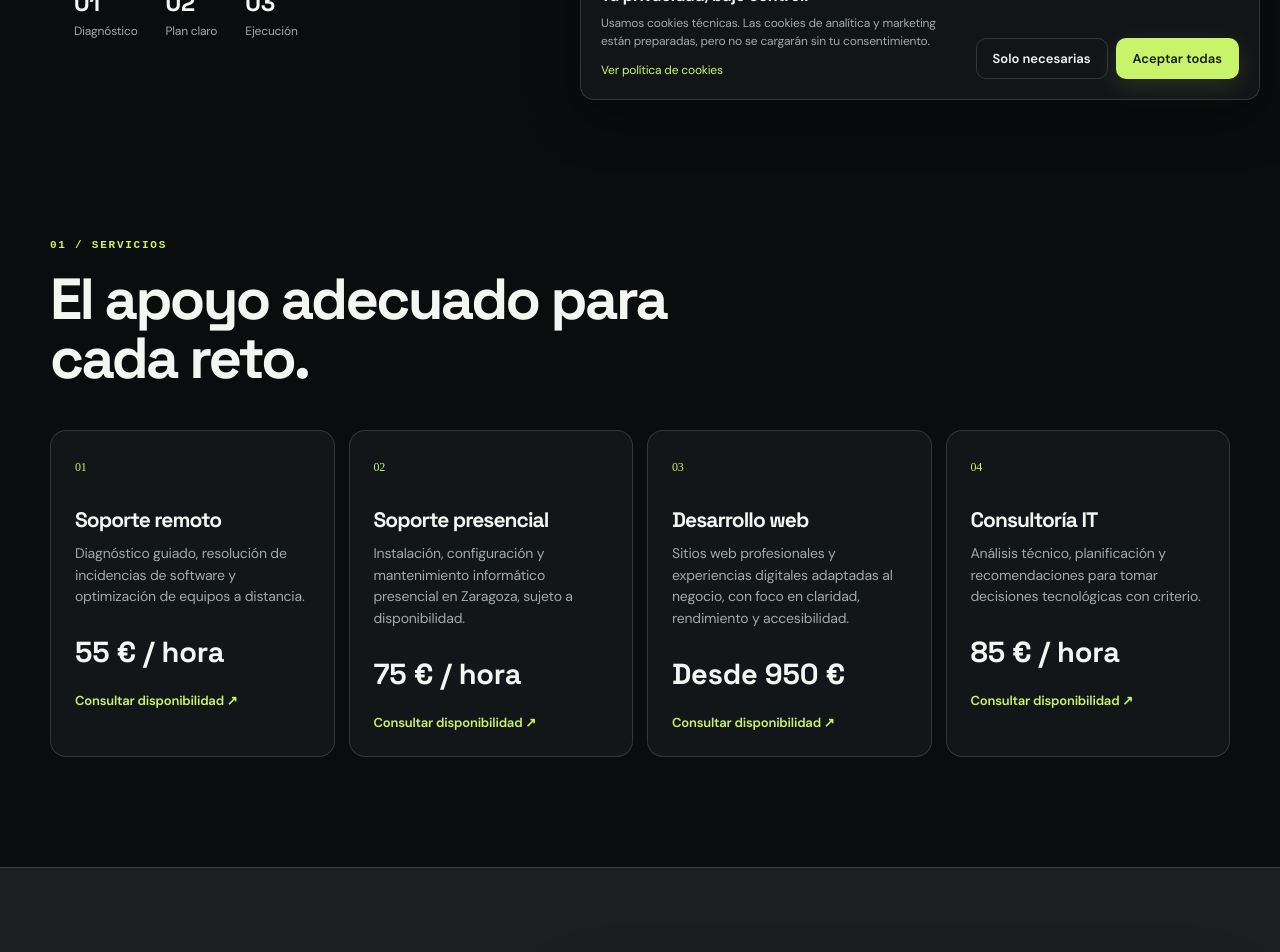
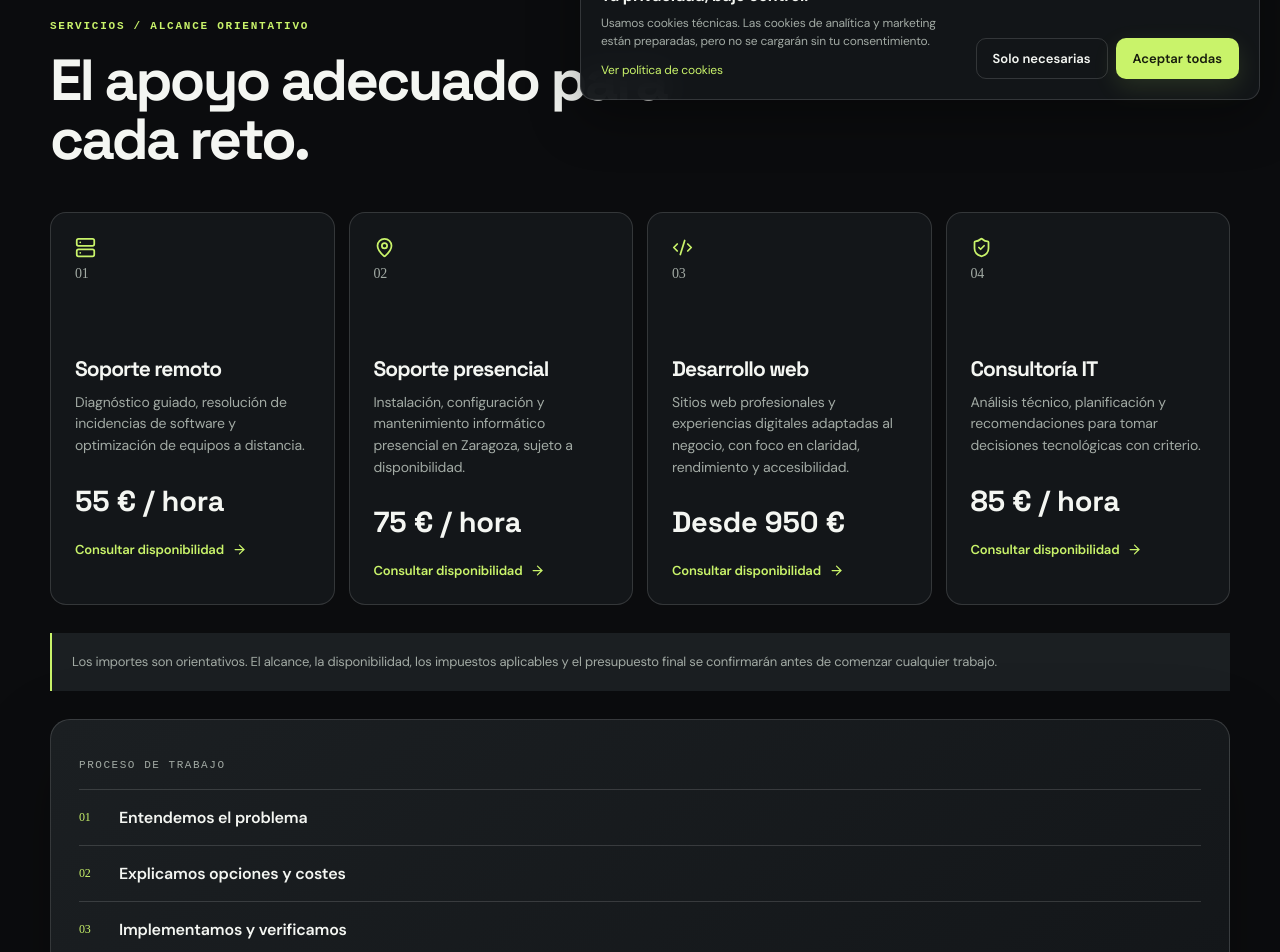
Before and after one commit to Jasondevtech276/neotechzgz.vercel.app, a Next.js app: page /servicios in a window 1280 px wide. Shown: the part 680-1632 px from the top of the page. Built offline with nearby package versions, Linux system fonts and the light colour scheme.

Commit message:
refactor: use shared responsive inner-page layout for services

```diff
--- a/app/servicios/page.tsx
+++ b/app/servicios/page.tsx
@@ -1,4 +1,6 @@
 import type { Metadata } from 'next'
+import { ArrowRight, Code2, MapPin, Server, ShieldCheck } from 'lucide-react'
+import { InnerPage } from '@/components/inner-page'
 
 export const metadata: Metadata = {
   title: 'Servicios IT y desarrollo web | NeoTech ZGZ',
@@ -8,18 +10,37 @@ export const metadata: Metadata = {
 }
 
 const services = [
-  { number: '01', title: 'Soporte remoto', price: '55 € / hora', description: 'Diagnóstico guiado, resolución de incidencias de software y optimización de equipos a distancia.' },
-  { number: '02', title: 'Soporte presencial', price: '75 € / hora', description: 'Instalación, configuración y mantenimiento informático presencial en Zaragoza, sujeto a disponibilidad.' },
-  { number: '03', title: 'Desarrollo web', price: 'Desde 950 €', description: 'Sitios web profesionales y experiencias digitales adaptadas al negocio, con foco en claridad, rendimiento y accesibilidad.' },
-  { number: '04', title: 'Consultoría IT', price: '85 € / hora', description: 'Análisis técnico, planificación y recomendaciones para tomar decisiones tecnológicas con criterio.' },
+  { number: '01', title: 'Soporte remoto', price: '55 € / hora', description: 'Diagnóstico guiado, resolución de incidencias de software y optimización de equipos a distancia.', Icon: Server },
+  { number: '02', title: 'Soporte presencial', price: '75 € / hora', description: 'Instalación, configuración y mantenimiento informático presencial en Zaragoza, sujeto a disponibilidad.', Icon: MapPin },
+  { number: '03', title: 'Desarrollo web', price: 'Desde 950 €', description: 'Sitios web profesionales y experiencias digitales adaptadas al negocio, con foco en claridad, rendimiento y accesibilidad.', Icon: Code2 },
+  { number: '04', title: 'Consultoría IT', price: '85 € / hora', description: 'Análisis técnico, planificación y recomendaciones para tomar decisiones tecnológicas con criterio.', Icon: ShieldCheck },
 ]
 
 export default function ServicesPage() {
-  return <main className="site">
-    <header className="site-header"><nav><a href="/" className="brand"><span className="brand-mark">N</span><span>NeoTech <em>ZGZ</em></span></a><div className="desktop-nav"><a href="/#servicios">Servicios</a><a href="/proyectos">Proyectos</a><a href="/sobre-neotech">Sobre NeoTech</a><a href="/legal">Información legal</a></div><a href="/#contacto" className="button button-primary">Contactar</a></nav></header>
-    <section className="hero"><div className="hero-copy"><p className="eyebrow">NEOTECH ZGZ / SERVICIOS</p><h1>Tecnología que resuelve. Sin ruido.</h1><p className="lede">Soporte IT, desarrollo web y consultoría con explicaciones claras, alcance definido y soluciones pensadas para durar.</p><div className="hero-actions"><a className="button button-primary" href="/#contacto">Cuéntame tu necesidad ↗</a><a className="button button-quiet" href="/#contacto">Pedir presupuesto</a></div><div className="proof"><span><strong>01</strong> Diagnóstico</span><span><strong>02</strong> Plan claro</span><span><strong>03</strong> Ejecución</span></div></div><aside className="hero-panel"><p className="panel-label">Cómo trabajamos</p><div className="process-row"><span>01</span><p>Entendemos el problema</p><span aria-hidden="true">↗</span></div><div className="process-row"><span>02</span><p>Explicamos opciones y costes</p><span aria-hidden="true">↗</span></div><div className="process-row"><span>03</span><p>Implementamos y verificamos</p><span aria-hidden="true">↗</span></div><p className="lede">Los importes son orientativos; el alcance final se confirma antes de comenzar.</p></aside></section>
-    <section className="section"><div className="section-inner"><p className="eyebrow">01 / Servicios</p><h2>El apoyo adecuado para cada reto.</h2><div className="service-grid">{services.map(item => <article className="service-card" key={item.number}><span className="project-index">{item.number}</span><h3>{item.title}</h3><p>{item.description}</p><strong>{item.price}</strong><a className="text-link" href="/#contacto">Consultar disponibilidad ↗</a></article>)}</div></div></section>
-    <section className="tracking"><div className="section-inner tracking-grid"><div><p className="eyebrow">02 / Transparencia</p><h2>Primero claridad. Después, tecnología.</h2></div><div className="hero-panel"><div className="process-row"><span>✓</span><p>Presupuesto antes de ejecutar</p></div><div className="process-row"><span>✓</span><p>Alcance y prioridades explicados</p></div><div className="process-row"><span>✓</span><p>Seguimiento de la solicitud desde la web</p></div><a className="button button-primary" href="/#seguimiento">Consultar una solicitud</a></div></div></section>
-    <footer><div><a href="/" className="brand"><span className="brand-mark">N</span><span>NeoTech <em>ZGZ</em></span></a><p>Tecnología clara para negocios que quieren avanzar.</p></div><div className="footer-links"><a href="/proyectos">Proyectos</a><a href="/sobre-neotech">Sobre NeoTech</a><a href="/legal">Legal y privacidad</a></div></footer>
-  </main>
+  return (
+    <InnerPage eyebrow="01 / Servicios" title="Tecnología que resuelve. Sin ruido." description="Soporte IT, desarrollo web y consultoría con explicaciones claras, alcance definido y soluciones pensadas para durar.">
+      <p className="eyebrow">Servicios / Alcance orientativo</p>
+      <h2>El apoyo adecuado para cada reto.</h2>
+      <div className="service-grid">
+        {services.map(({ number, title, price, description, Icon }) => (
+          <article className="service-card" key={number}>
+            <Icon size={21} aria-hidden="true" />
+            <p className="project-index">{number}</p>
+            <h3>{title}</h3>
+            <p>{description}</p>
+            <strong>{price}</strong>
+            <a className="text-link" href="/contacto">Consultar disponibilidad <ArrowRight size={15} aria-hidden="true" /></a>
+          </article>
+        ))}
+      </div>
+      <p className="inner-disclaimer">Los importes son orientativos. El alcance, la disponibilidad, los impuestos aplicables y el presupuesto final se confirmarán antes de comenzar cualquier trabajo.</p>
+      <div className="hero-panel" style={{ marginTop: 28 }}>
+        <p className="panel-label">Proceso de trabajo</p>
+        <div className="process-row"><span>01</span><p>Entendemos el problema</p></div>
+        <div className="process-row"><span>02</span><p>Explicamos opciones y costes</p></div>
+        <div className="process-row"><span>03</span><p>Implementamos y verificamos</p></div>
+        <a className="text-link" href="/contacto">Cuéntanos qué necesitas <ArrowRight size={15} aria-hidden="true" /></a>
+      </div>
+    </InnerPage>
+  )
 }
```
